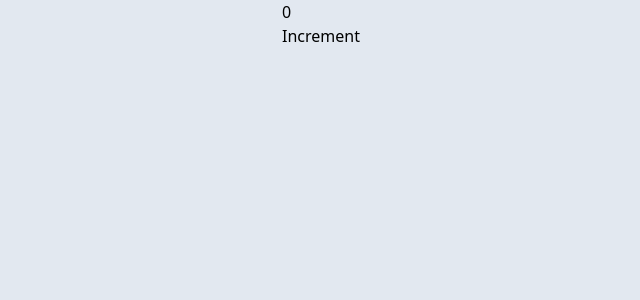
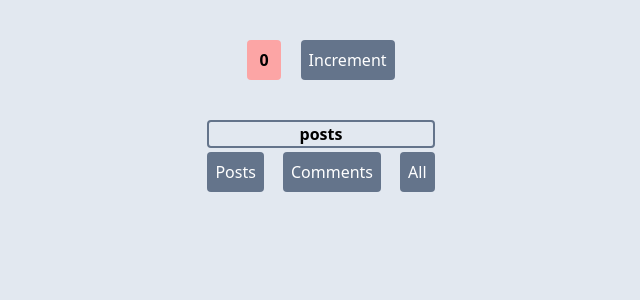
Before and after one commit to devcarolinealmeida/react-hooks, a React (Create React App) app: page / in a window 1280 px wide. Shown: the top 300 px of the page, without its empty margins (319-959 px from the left). Built offline with nearby package versions, Linux system fonts and the light colour scheme.

Commit message:
style: set classes with tailwind

```diff
--- a/src/App.js
+++ b/src/App.js
@@ -1,3 +1,4 @@
+import ExempleUseEffect from "./Components/UseEffect";
 import ExempleUseState from "./Components/UseState";
 
 // hook useState
@@ -6,6 +7,7 @@ function App() {
   return (
     <>
     <ExempleUseState />
+    <ExempleUseEffect />
     </>
   )
 }
--- /dev/null
+++ b/src/Components/UseEffect/index.jsx
@@ -0,0 +1,27 @@
+import { useState } from "react";
+
+
+
+const ExempleUseEffect = () => {
+    const [resouseType, setResourseType] = useState("posts")
+
+    const changeResourseType = (resouseType) => {
+        setResourseType(resouseType)
+    }
+
+    return (
+        <div className="mt-10">
+            <h1 className="font-bold text-center border-slate-500 border-2 rounded">{resouseType}</h1>
+            <div className="flex justify-between">
+                <button onClick={() => changeResourseType("Posts")}
+                className="my-1 p-2 bg-slate-500 text-white rounded hover:bg-slate-800">Posts</button>
+                <button onClick={() => changeResourseType("Comments")}
+                className="my-1 p-2 bg-slate-500 text-white rounded hover:bg-slate-800">Comments</button>
+                <button onClick={() => changeResourseType("All")}
+                className="my-1 p-2 bg-slate-500 text-white rounded hover:bg-slate-800">All</button>
+            </div>
+        </div>
+     );
+}
+
+export default ExempleUseEffect;
--- a/src/Components/UseState/index.jsx
+++ b/src/Components/UseState/index.jsx
@@ -10,10 +10,10 @@ const ExempleUseState = () => {
     setCount((prevState) => prevState + 1)
   }
   return (
-    <div>
-      <h1>{count}</h1>
+    <div className="m-10 justify-center items-center flex">
+      <h1 className="font-bold mr-5 bg-red-300 px-3 py-2 rounded">{count}</h1>
       {/* When the user clicks, we call incrementCount, and thats will render setCount with a new value. React will then re-render the Example component, passing the new count value to it. */}
-      <button onClick={incrementCount}>Increment</button>
+      <button className="p-2 bg-slate-500 text-white rounded hover:bg-slate-800" onClick={incrementCount}>Increment</button>
     </div>
    );
 }
--- a/tailwind.config.js
+++ b/tailwind.config.js
@@ -1,7 +1,7 @@
 /** @type {import('tailwindcss').Config} */
 module.exports = {
   content: [
-    './src/**/*.{html,js, jsx}'
+    './src/**/*.{html,js,jsx}'
   ],
   theme: {
     extend: {},
```
